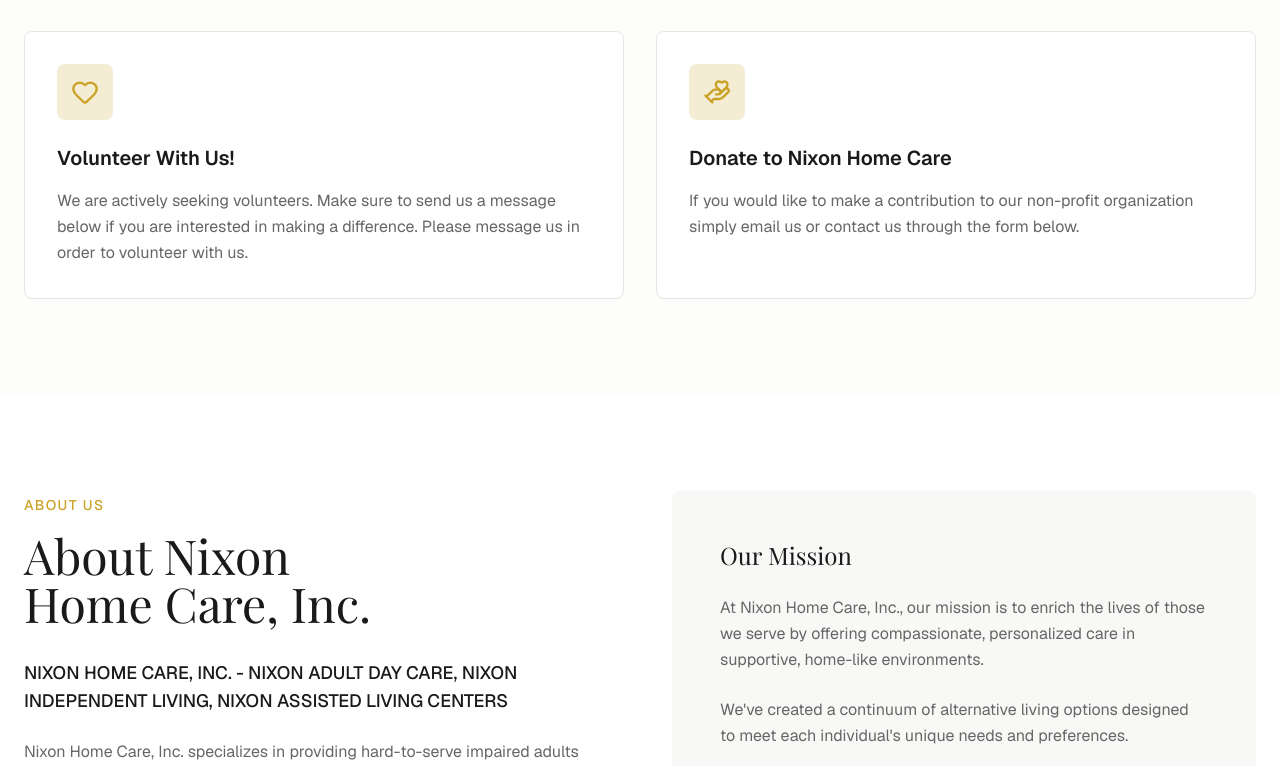
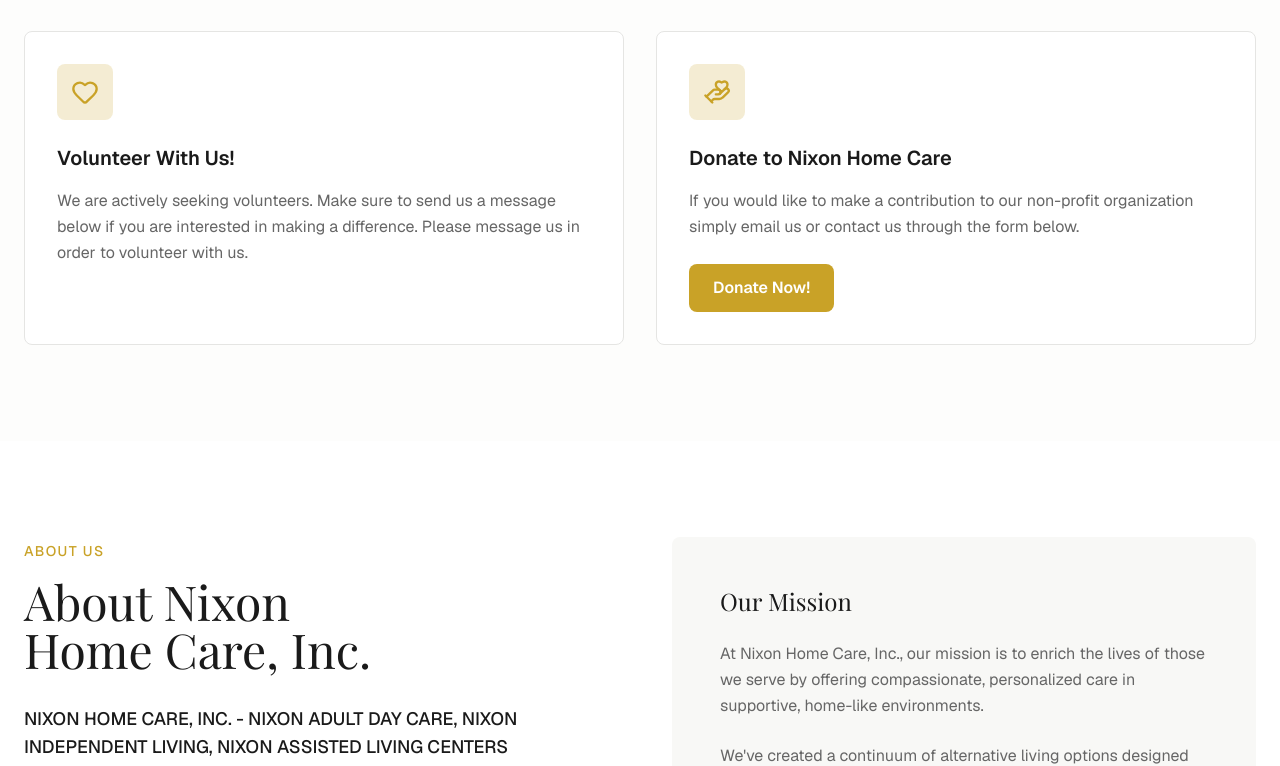
Before and after one commit to alexferrell4/nixon-homecare, a Next.js app: page / in a window 1280 px wide. Shown: the part 2170-2936 px from the top of the page. Built offline with nearby package versions, Linux system fonts and the light colour scheme; a web font is replaced by a local one.

Commit message:
7th commit

```diff
--- a/src/components/AdditionalServices.tsx
+++ b/src/components/AdditionalServices.tsx
@@ -7,22 +7,26 @@
   {
     icon: Utensils,
     title: "Nutritious Congregate Meals",
-    description: "We prepare and serve healthy congregate meals daily that include one hot noon meal with two ounces of meat, 1/2 cup of fruit and/or vegetables, one cup of milk and two servings of bread. We serve mid-morning and mid-afternoon snacks between 11 a.m. and 1 p.m. Clients are provided with feeding assistance (i.e. spoon feeding, bread buttering and milk opening) when necessary. All meals are prepared at our facilities and served according to federal and state nutrition and food handling guidelines and in accordance with doctor-ordered dietary restrictions.",
+    description:
+      "We prepare and serve healthy congregate meals daily that include one hot noon meal with two ounces of meat, 1/2 cup of fruit and/or vegetables, one cup of milk and two servings of bread. We serve mid-morning and mid-afternoon snacks between 11 a.m. and 1 p.m. Clients are provided with feeding assistance (i.e. spoon feeding, bread buttering and milk opening) when necessary. All meals are prepared at our facilities and served according to federal and state nutrition and food handling guidelines and in accordance with doctor-ordered dietary restrictions.",
   },
   {
     icon: Truck,
     title: "Transportation",
-    description: "Our seven-van fleet provides clients with door-to-door round trip transportation to and from our centers between 7 a.m. and 5 p.m. weekly and to and from social activities and appointments. We serve the entire 1,729 square mile Harris County, Texas region and all drivers are certified and licensed to ensure the safety of our clients during transport regardless of their level of disability.",
+    description:
+      "Our seven-van fleet provides clients with door-to-door round trip transportation to and from our centers between 7 a.m. and 5 p.m. weekly and to and from social activities and appointments. We serve the entire 1,729 square mile Harris County, Texas region and all drivers are certified and licensed to ensure the safety of our clients during transport regardless of their level of disability.",
   },
   {
     icon: Heart,
     title: "Volunteer With Us!",
-    description: "We are actively seeking volunteers. Make sure to send us a message below if you are interested in making a difference. Please message us in order to volunteer with us.",
+    description:
+      "We are actively seeking volunteers. Make sure to send us a message below if you are interested in making a difference. Please message us in order to volunteer with us.",
   },
   {
     icon: HandHeart,
     title: "Donate to Nixon Home Care",
-    description: "If you would like to make a contribution to our non-profit organization simply email us or contact us through the form below.",
+    description:
+      "If you would like to make a contribution to our non-profit organization simply email us or contact us through the form below.",
   },
 ];
 
@@ -43,8 +47,28 @@
               <div className="w-14 h-14 bg-accent/20 rounded-lg flex items-center justify-center mb-6 group-hover:bg-accent group-hover:scale-105 transition-all">
                 <service.icon className="w-7 h-7 text-accent group-hover:text-white transition-colors" />
               </div>
-              <h3 className="text-xl font-semibold text-foreground mb-4">{service.title}</h3>
-              <p className="text-muted-foreground leading-relaxed">{service.description}</p>
+
+              <h3 className="text-xl font-semibold text-foreground mb-4">
+                {service.title}
+              </h3>
+
+              <p className="text-muted-foreground leading-relaxed">
+                {service.description}
+              </p>
+
+              {/* ✅ ONLY CHANGE: Donate button added */}
+              {service.title === "Donate to Nixon Home Care" && (
+                <div className="mt-6">
+                  <a
+                    href="https://givebutter.com/nixonhomecare"
+                    target="_blank"
+                    rel="noopener noreferrer"
+                    className="inline-block px-6 py-3 bg-accent text-white font-semibold rounded-lg hover:bg-accent/90 transition-colors"
+                  >
+                    Donate Now!
+                  </a>
+                </div>
+              )}
             </motion.div>
           ))}
         </div>
```
Also changed, not shown: src/components/page.tsx (deleted).
